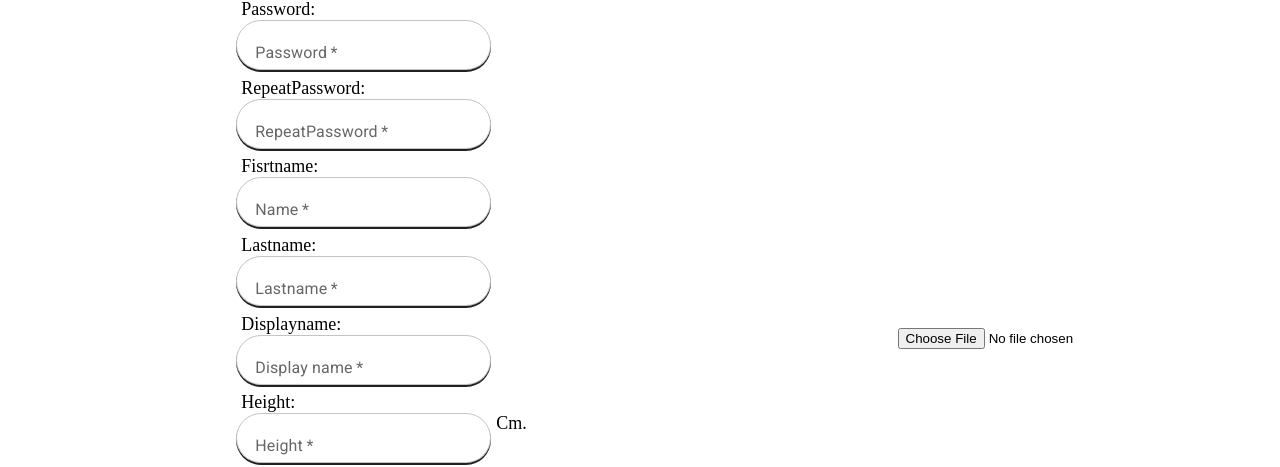
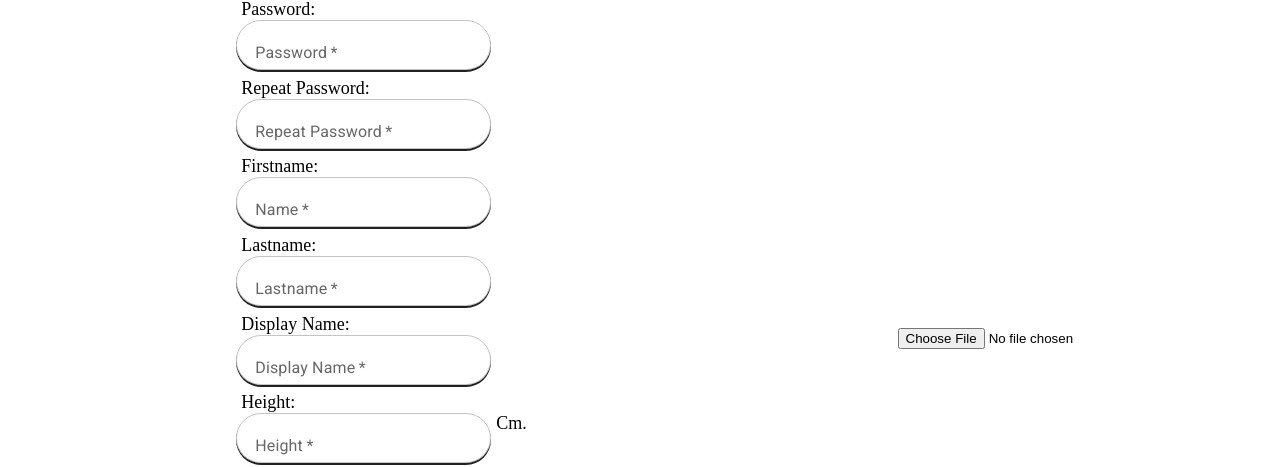
Before and after one commit to SARAPOUL/FinalProjectGeneration, a React (Vite) app: page /register in a window 1280 px wide. Shown: the part 192-659 px from the top of the page. Built offline with nearby package versions, Linux system fonts and the light colour scheme.

Commit message:
fixbug:register

```diff
--- a/src/Components/Card/MainCard.jsx
+++ b/src/Components/Card/MainCard.jsx
@@ -189,7 +189,7 @@ const MainCard = ({ card }) => {
     return (
         <Card
             className="zoomOut"
-            bgcolor={bgcolor}
+            // bgcolor={bgcolor}
             visibility={visibility}
             color={color}
             sx={{
--- a/src/Components/Register/Register.jsx
+++ b/src/Components/Register/Register.jsx
@@ -90,12 +90,12 @@ const Register = () => {
         </div>
 
         <div className="f-input">
-          <label>RepeatPassword:</label>
+          <label>Repeat Password:</label>
           <br />
           <TextField
             required
             name="password1"
-            label="RepeatPassword"
+            label="Repeat Password"
             type="password"
             {...register("password1", {
               required: true,
@@ -109,13 +109,13 @@ const Register = () => {
           ) : null}
         </div>
         <div className="f-input">
-          <label>Fisrtname:</label>
+          <label>Firstname:</label>
           <br />
           <TextField
             required
-            name="fisrtname"
+            name="firstname"
             label="Name"
-            {...register("fisrtname", { required: true })}
+            {...register("firstname", { required: true })}
           />
         </div>
         <div className="f-input">
@@ -129,12 +129,12 @@ const Register = () => {
           />
         </div>
         <div className="f-input">
-          <label>Displayname:</label>
+          <label>Display Name:</label>
           <br />
           <TextField
             required
             name="displayname"
-            label="Display name"
+            label="Display Name"
             {...register("displayname", { required: true })}
           />
         </div>
```
